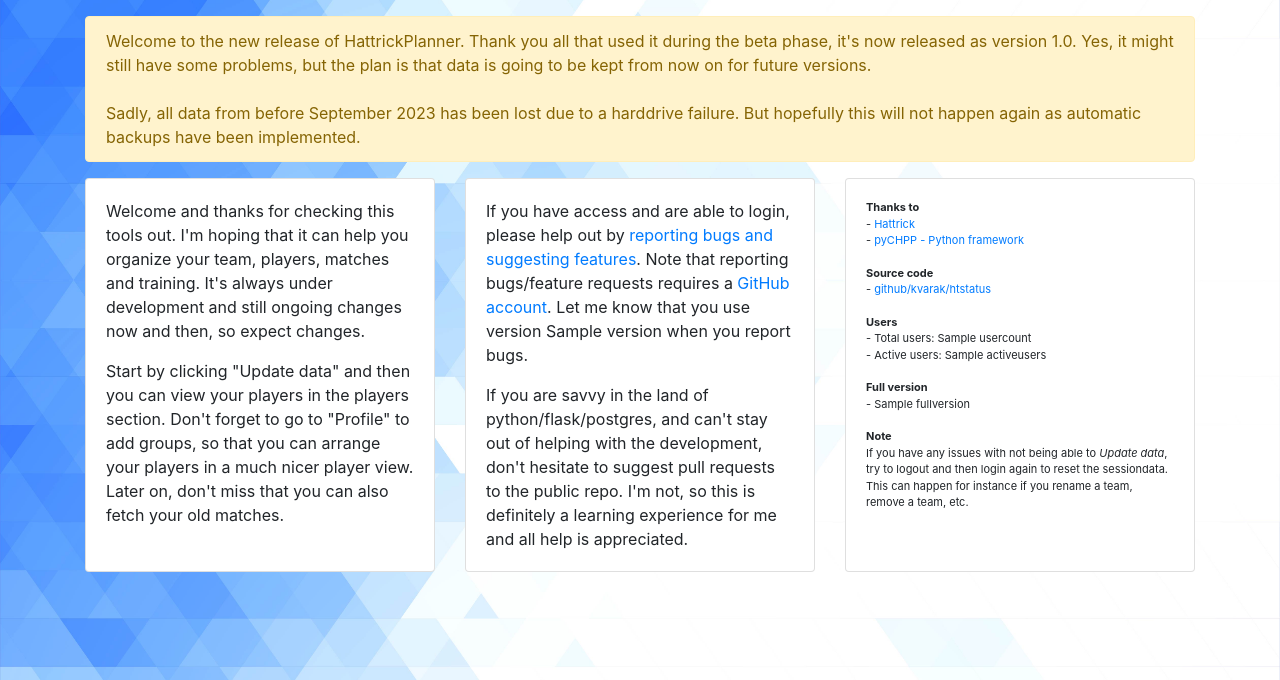
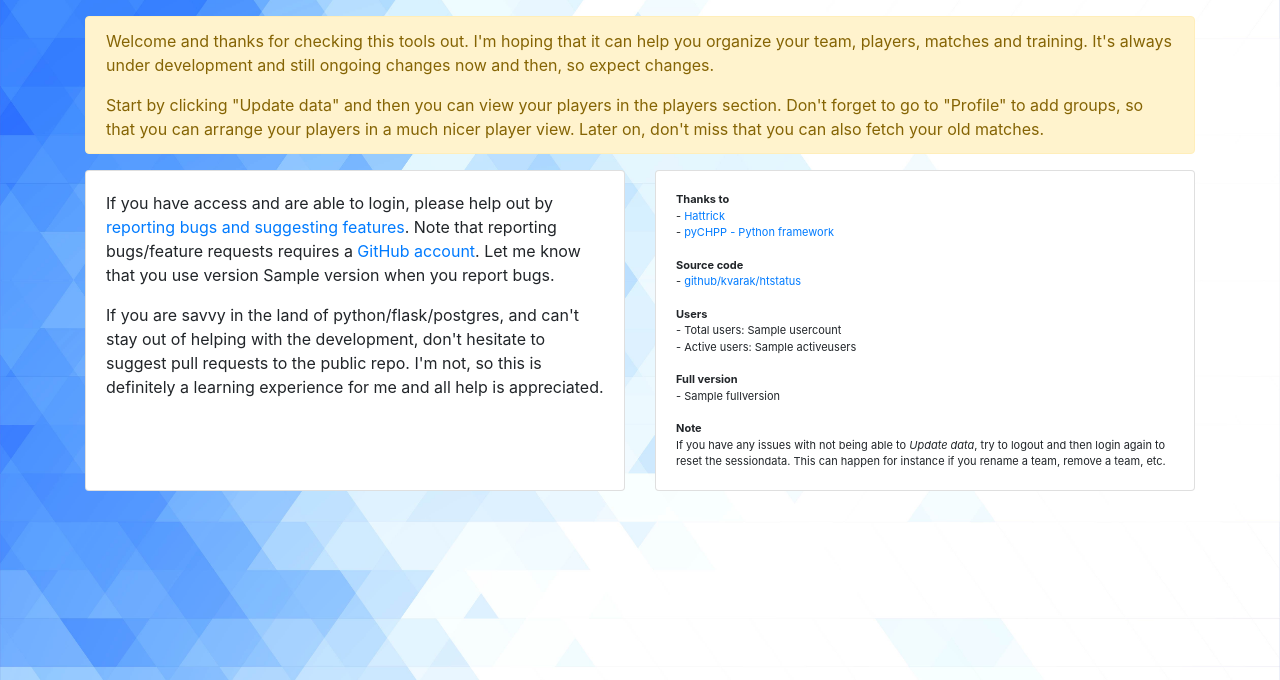
Before and after one commit to kvarak/htstatus, a Flask app: template app/templates/main.html in a window 1280 px wide. Shown: the part 120-800 px from the top of the page. Run offline with Flask 3, Linux system fonts and the light colour scheme; the template is opened without the code that fills it: most values are stand-ins (such as "Sample title", 1, 10 or a date in 2020); parts of the project's set-up code (start-up, migrations or seed data) failed here and were passed over; some libraries are stand-ins or nearby versions.

Commit message:
Updates main page

```diff
--- a/app/templates/main.html
+++ b/app/templates/main.html
@@ -20,18 +20,6 @@
   {% endif %}
 
   <div class="alert alert-warning" role="alert">
-    Welcome to the new release of HattrickPlanner. Thank you all that used it during the beta phase, it's
-    now released as version 1.0. Yes, it might still have some problems, but the plan is that
-    data is going to be kept
-    from now on for future versions.<br><br>Sadly, all data from before September 2023 has been lost due to
-    a harddrive failure. But hopefully this will not happen again as automatic backups have been implemented.
-  </div>
-
-  <div class="row">
-    <div class="col-sm">
-      <div class="card-deck">
-        <div class="card">
-          <div class="card-body">
     <p class="card-text">
       Welcome and thanks for checking this tools out. I'm hoping that it can help you organize
       your team, players, matches and training. It's always under development and still ongoing
@@ -43,7 +31,10 @@
       nicer player view. Later on, don't miss that you can also fetch your old matches.
     </p>
 </div>
-        </div>
+
+  <div class="row">
+    <div class="col-sm">
+      <div class="card-deck">
         <div class="card">
           <div class="card-body">
             <p class="card-text">
```
Lines whose indentation alone changed are shown as unchanged.
